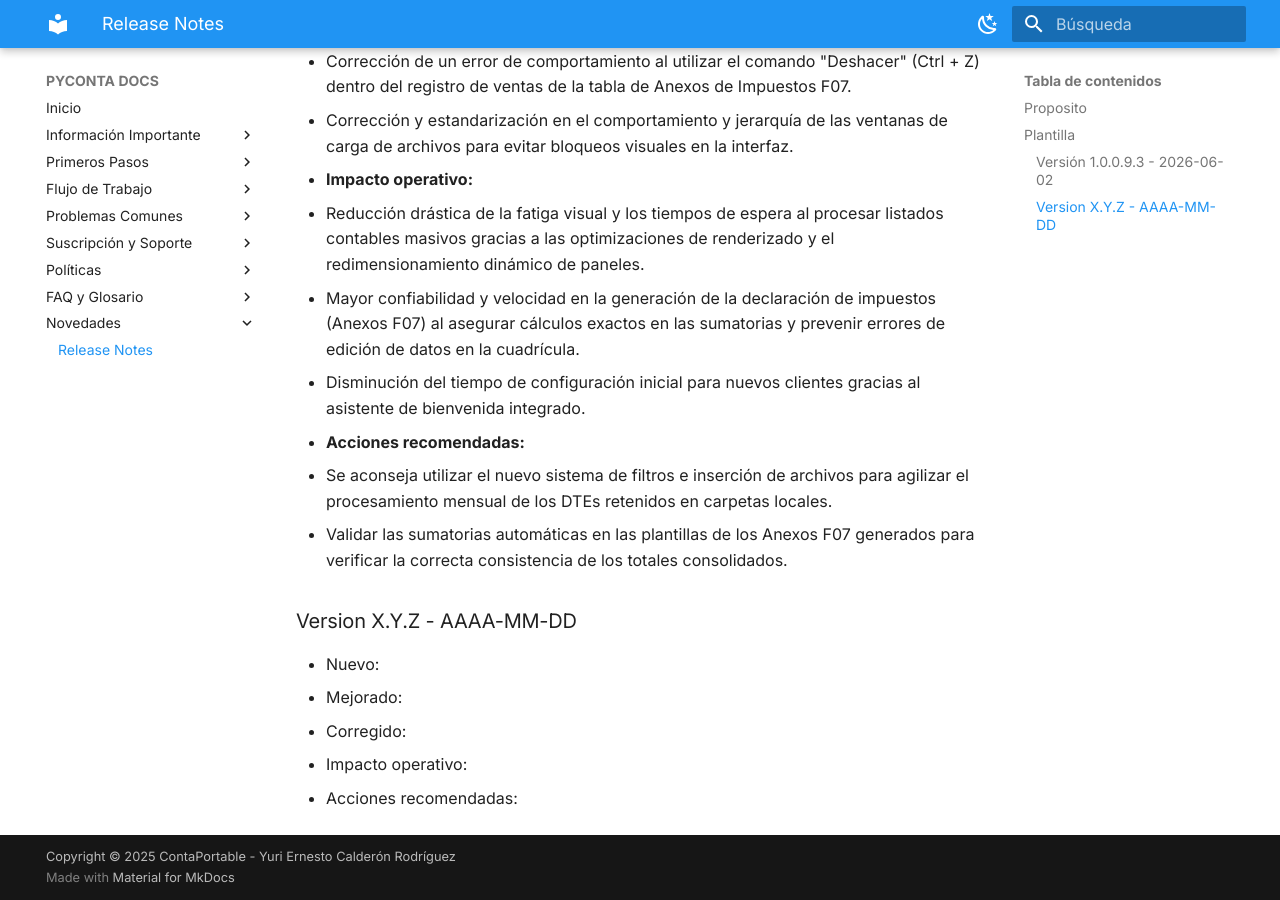
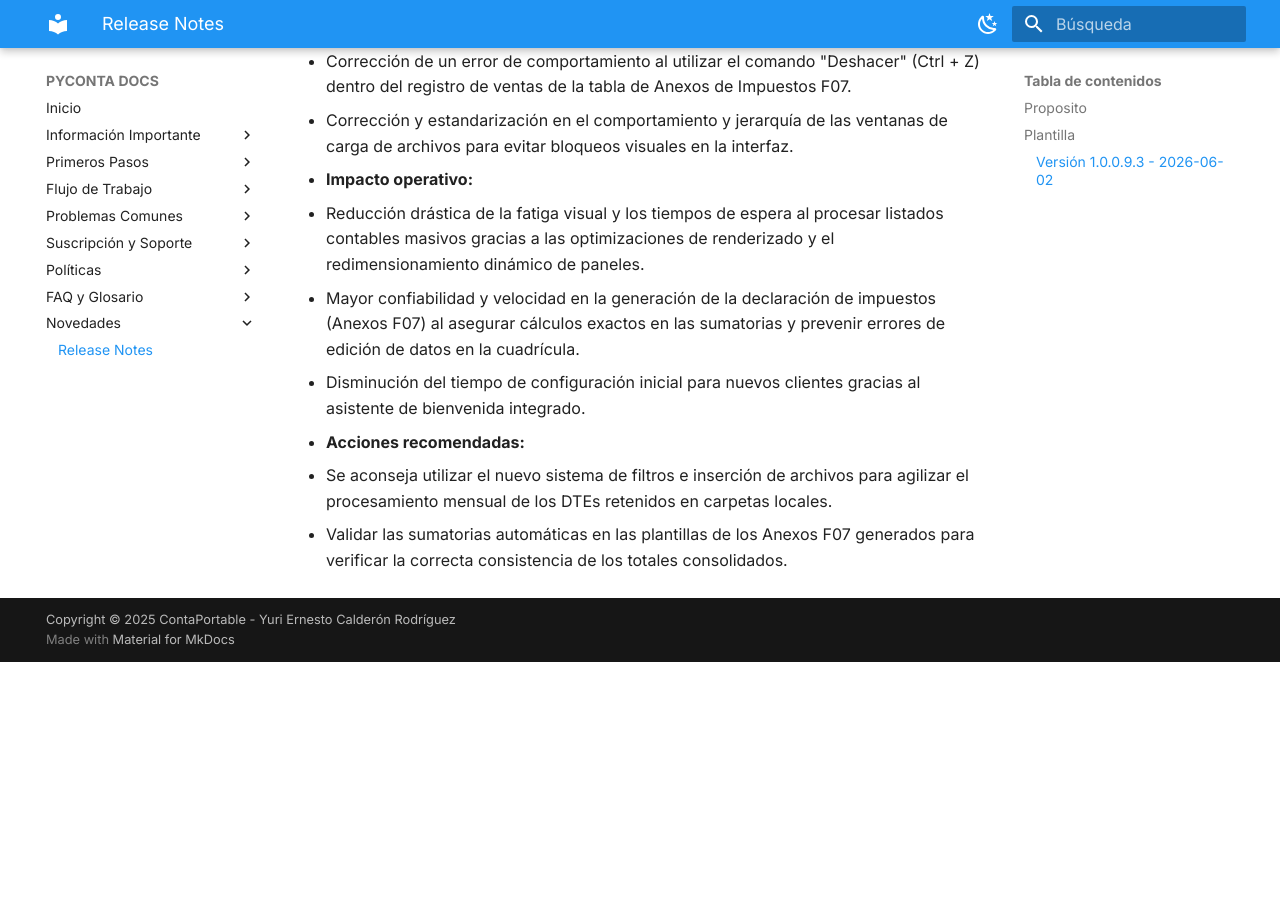
Before and after one commit to contaportable/PYC_DOCS, an MkDocs documentation site: the page built from docs/novedades/release-notes.md, in a window 1280 px wide and 900 px high, scrolled down 1181 px. Built offline with MkDocs 1.6.1 and Material for MkDocs 9.7.7, drawn with Linux system fonts in a browser that asks for light colours; after the commit the page ends 1843 px from its top, so only the background shows below that.

Commit message:
Comentado de plantilla de versiones

```diff
--- a/docs/novedades/release-notes.md
+++ b/docs/novedades/release-notes.md
@@ -35,9 +35,9 @@ Registrar cambios funcionales y operativos por version.
   - Se aconseja utilizar el nuevo sistema de filtros e inserción de archivos para agilizar el procesamiento mensual de los DTEs retenidos en carpetas locales.
   - Validar las sumatorias automáticas en las plantillas de los Anexos F07 generados para verificar la correcta consistencia de los totales consolidados.
 
-### Version X.Y.Z - AAAA-MM-DD
+<!-- ### Version X.Y.Z - AAAA-MM-DD
 - Nuevo:
 - Mejorado:
 - Corregido:
 - Impacto operativo:
-- Acciones recomendadas:
+- Acciones recomendadas: -->
```
